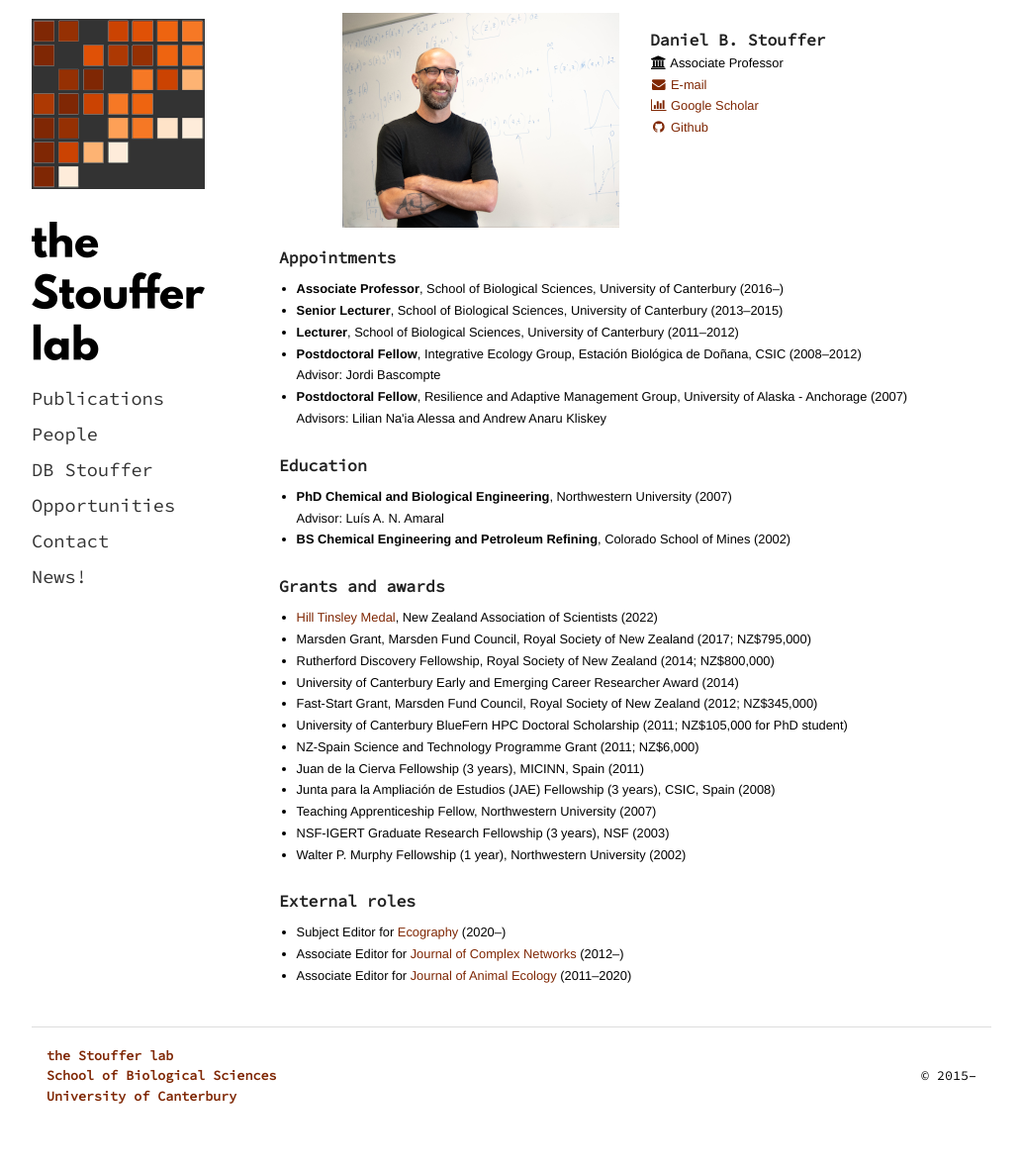
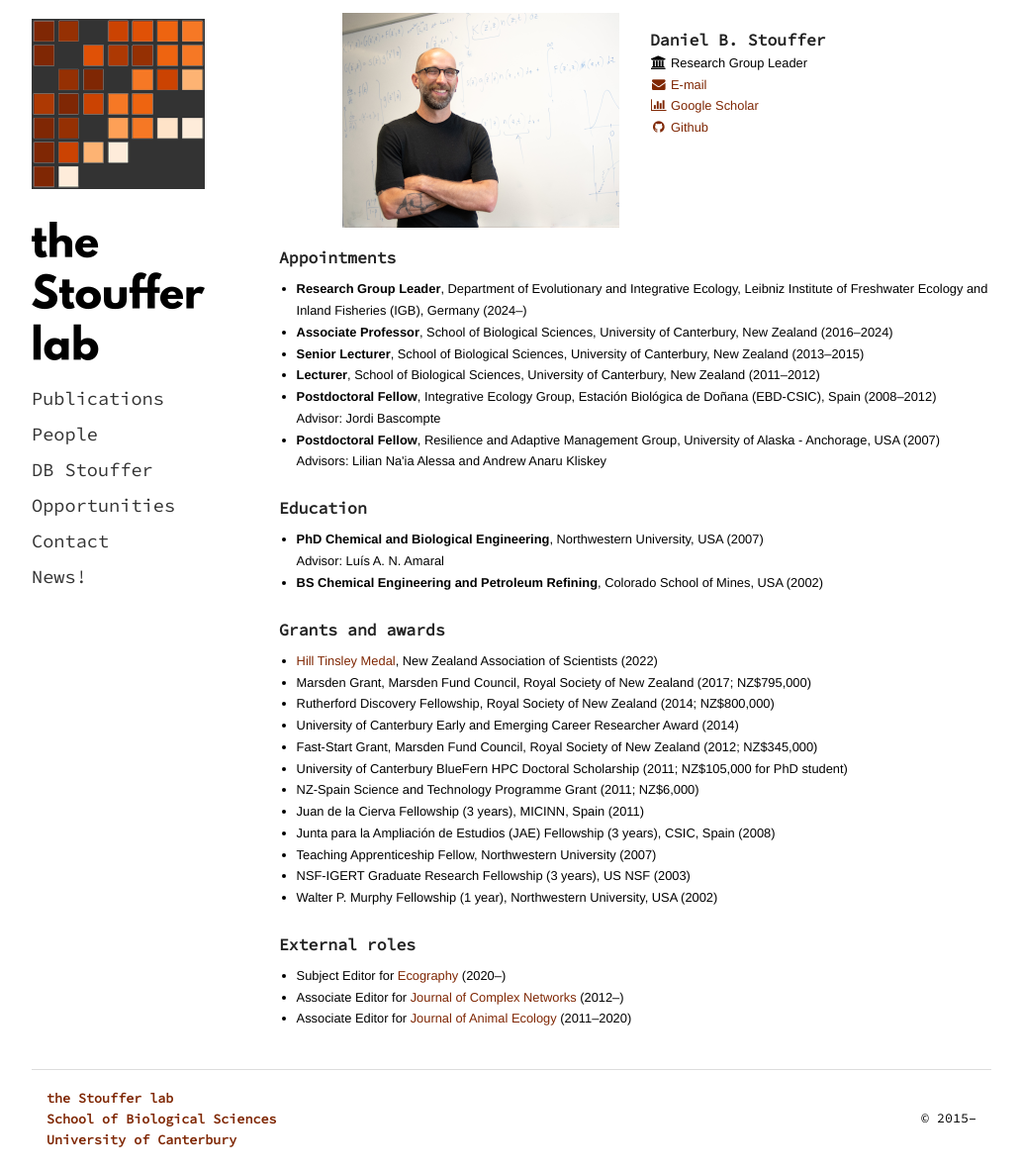
Before and after one commit to stoufferlab/stoufferlab.github.io, a Jekyll site: the page built from people/stouffer/index.html, in a window 1280 px wide. Shown: the whole page at 99% size, without its empty margins (123-1156 px from the left). Built offline with Jekyll 4.4.1, drawn with Linux system fonts in a browser that asks for light colours; nearby versions of some CDN libraries; library files that are not in the unit come from our copies; a script that is not in the unit is left out; before the commit the page ends 1139 px from its top, so only the background shows below that.

Commit message:
actioning the move in the DBS specific page

```diff
--- a/people/stouffer/index.html
+++ b/people/stouffer/index.html
@@ -24,7 +24,7 @@ title: Daniel B. Stouffer
               <ul style="list-style-type:none; margin:0;">
                 <li>
                 <span class="fa fa-university fa-fw"></span>
-                Associate Professor
+                Research Group Leader
                 </li>
 
                 <!--
@@ -72,7 +72,7 @@ title: Daniel B. Stouffer
               <ul style="list-style-type:none; margin:0;">
                 <li>
                 <span class="fa fa-university fa-fw"></span>
-                Associate Professor
+                Research Group Leader
                 </li>
 
                 <!--
@@ -133,15 +133,16 @@ title: Daniel B. Stouffer
           <div class="cv">
             <h3>Appointments</h3>
             <ul>
-            <li><b>Associate Professor</b>, School of Biological Sciences, University of Canterbury (2016&#8211;)</li>
-            <li><b>Senior Lecturer</b>, School of Biological Sciences, University of Canterbury (2013&#8211;2015)</li>
-            <li><b>Lecturer</b>, School of Biological Sciences, University of Canterbury (2011&#8211;2012)</li>
+            <li><b>Research Group Leader</b>, Department of Evolutionary and Integrative Ecology, Leibniz Institute of Freshwater Ecology and Inland Fisheries (IGB), Germany (2024&#8211;)</li>
+            <li><b>Associate Professor</b>, School of Biological Sciences, University of Canterbury, New Zealand (2016&#8211;2024)</li>
+            <li><b>Senior Lecturer</b>, School of Biological Sciences, University of Canterbury, New Zealand (2013&#8211;2015)</li>
+            <li><b>Lecturer</b>, School of Biological Sciences, University of Canterbury, New Zealand (2011&#8211;2012)</li>
             <li>
-            <b>Postdoctoral Fellow</b>, Integrative Ecology Group, Estación Biológica de Doñana, CSIC (2008&#8211;2012)<br>
+            <b>Postdoctoral Fellow</b>, Integrative Ecology Group, Estación Biológica de Doñana (EBD-CSIC), Spain (2008&#8211;2012)<br>
             Advisor: Jordi Bascompte
             </li>
             <li>
-            <b>Postdoctoral Fellow</b>, Resilience and Adaptive Management Group, University of Alaska - Anchorage (2007)<br>
+            <b>Postdoctoral Fellow</b>, Resilience and Adaptive Management Group, University of Alaska - Anchorage, USA (2007)<br>
             Advisors: Lilian Na'ia Alessa and Andrew Anaru Kliskey
             </li>
             <!-- <li>
@@ -162,8 +163,8 @@ title: Daniel B. Stouffer
           <div class="cv">
             <h3>Education</h3>
             <ul>
-              <li><b>PhD Chemical and Biological Engineering</b>, Northwestern University (2007)<br>Advisor: Luís A. N. Amaral</li>
-              <li><b>BS Chemical Engineering and Petroleum Refining</b>, Colorado School of Mines (2002)</li>
+              <li><b>PhD Chemical and Biological Engineering</b>, Northwestern University, USA (2007)<br>Advisor: Luís A. N. Amaral</li>
+              <li><b>BS Chemical Engineering and Petroleum Refining</b>, Colorado School of Mines, USA (2002)</li>
             </ul>
           </div>
         </div>
@@ -185,8 +186,8 @@ title: Daniel B. Stouffer
               <li>Juan de la Cierva Fellowship (3 years), MICINN, Spain (2011)</li>
               <li>Junta para la Ampliación de Estudios (JAE) Fellowship (3 years), CSIC, Spain (2008)</li>
               <li>Teaching Apprenticeship Fellow, Northwestern University (2007)</li>
-              <li>NSF-IGERT Graduate Research Fellowship (3 years), NSF (2003)</li>
-              <li>Walter P. Murphy Fellowship (1 year), Northwestern University (2002)</li>
+              <li>NSF-IGERT Graduate Research Fellowship (3 years), US NSF (2003)</li>
+              <li>Walter P. Murphy Fellowship (1 year), Northwestern University, USA (2002)</li>
             </ul>
           </div>
         </div>
```
